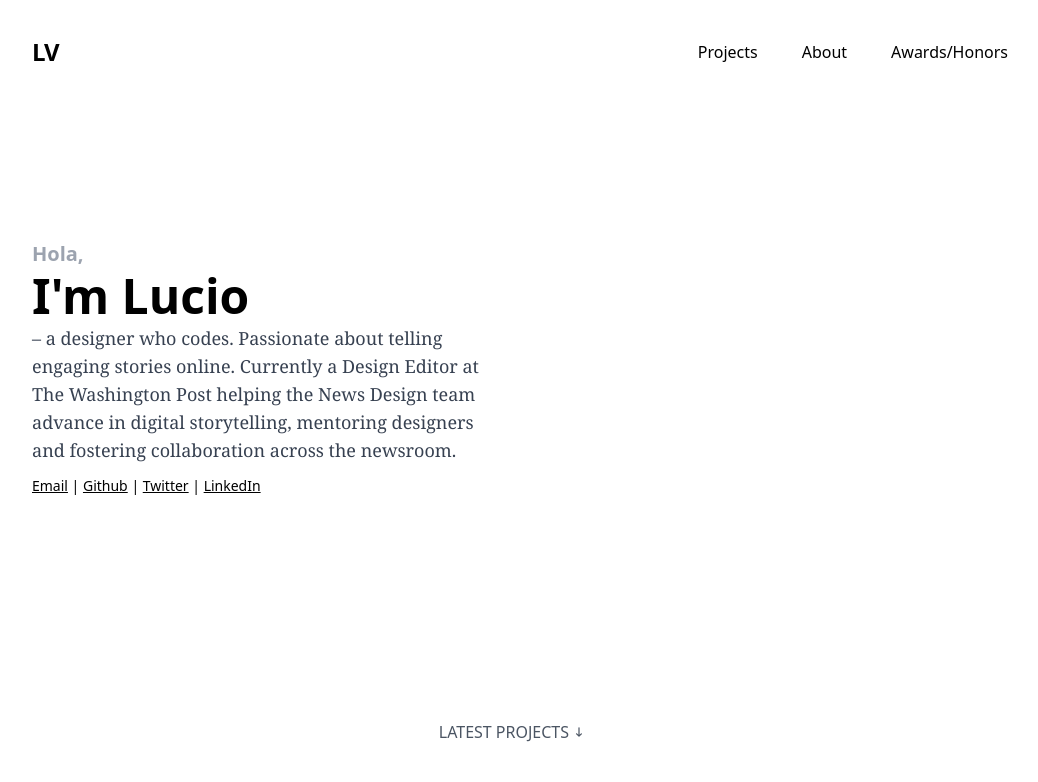
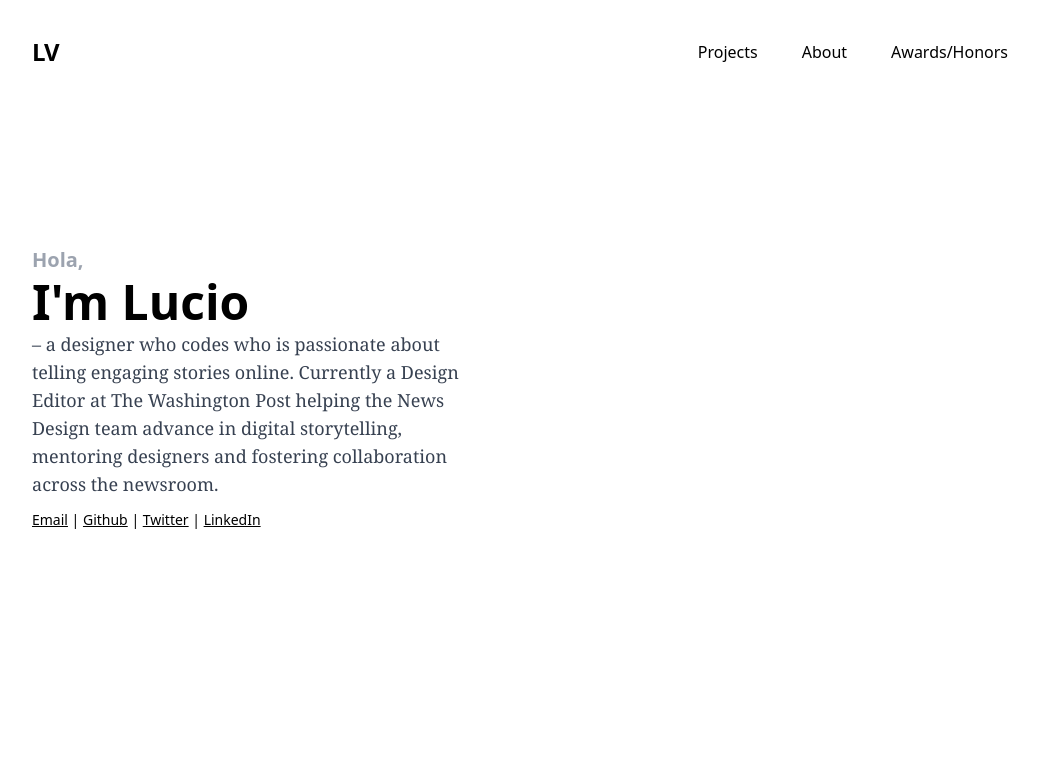
Before and after one commit to luciovilla/luciovilla.com, a Next.js app: page / in a window 1280 px wide. Shown: the top 782 px of the page, without its empty margins (128-1166 px from the left). Built offline with nearby package versions, Linux system fonts and the light colour scheme.

Commit message:
update above the fold

```diff
--- a/components/Projects.js
+++ b/components/Projects.js
@@ -5,8 +5,8 @@ import Image from 'next/image'
 export default function Topper() {
   return (
     <>
-      <div className="text-center w-full mb-10 uppercase text-gray-600" id="projects">
-        Latest Projects{' '}
+      <div className="text-center w-full uppercase text-gray-600 pt-5 pb-20" id="projects">
+        Recent Projects{' '}
         <span className="inline-block w-3">
           <svg xmlns="http://www.w3.org/2000/svg" viewBox="0 0 20 20" fill="currentColor">
             <path
--- a/components/Topper.js
+++ b/components/Topper.js
@@ -2,7 +2,7 @@ import React from 'react'
 
 export default function Topper() {
   return (
-    <div className="relative pt-16 pb-32 flex items-center w-full min-h-80">
+    <div className="relative pt-16 pb-32 flex items-center w-full min-h-85">
       <div className="container mx-auto px-4 w-full md:w-4/5">
         <div className="flex flex-wrap ">
           <div className="w-full px-4">
@@ -10,7 +10,7 @@ export default function Topper() {
             <h1 className="mt-1">
               <span className="font-semibold text-5xl">I'm Lucio</span>
               <p className="mt-1 text-lg text-gray-700 max-w-md">
-                – a designer who codes. Passionate about telling engaging stories online. Currently
+                – a designer who codes who is passionate about telling engaging stories online. Currently
                 a Design Editor at The Washington Post helping the News Design team advance in
                 digital storytelling, mentoring designers and fostering collaboration across the
                 newsroom.
@@ -19,7 +19,7 @@ export default function Topper() {
 
             <div className="flex mt-3 w-full">
               <div className="text-sm text-gra">
-                <a className="underline" href="mailto:hi@luciovilla.com?subject=Hola Lucio">
+                <a className="underline" href="mailto:hi@luciovilla.com?subject=Hola Lucio!">
                   {' '}
                   Email
                 </a>{' '}
--- a/tailwind.config.js
+++ b/tailwind.config.js
@@ -9,6 +9,7 @@ module.exports = {
       '1/2': '50vh',
       '3/4': '75vh',
       80: '80vh',
+      85: '85vh',
       full: '100vh',
     },
   },
```
